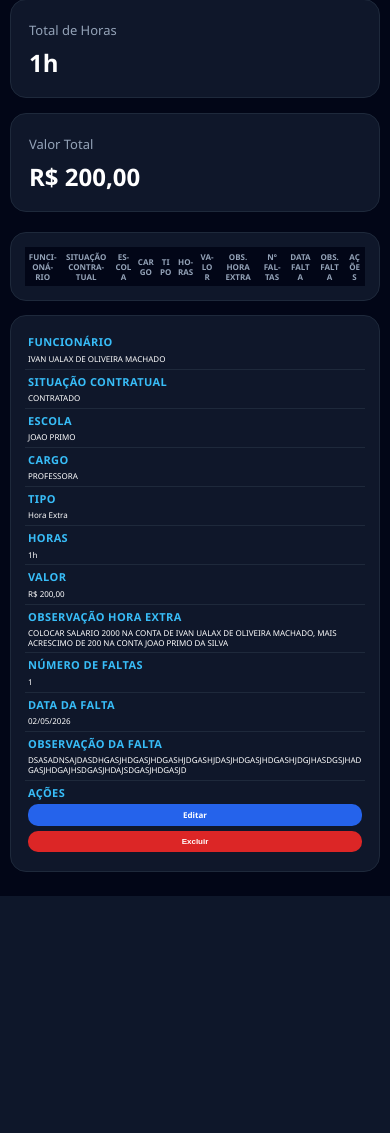
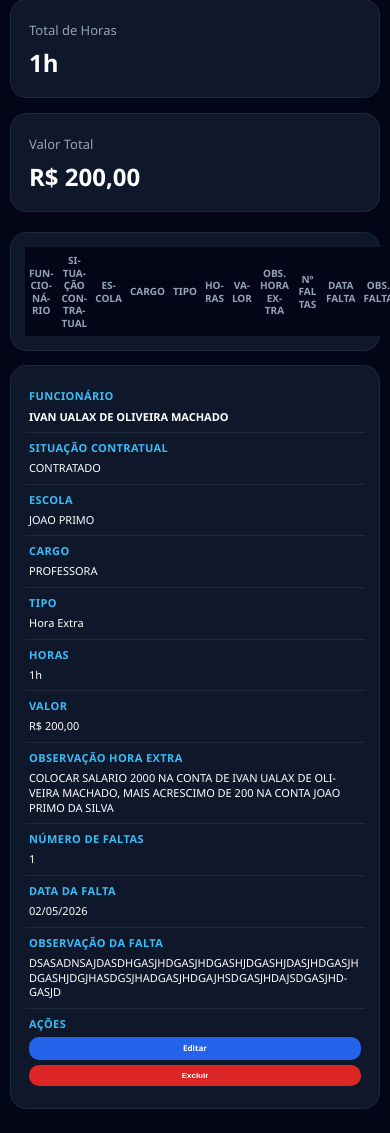
Before and after one commit to Ivan-Ualax/sistema-educacional, a Django app: page /lancamentos-mes/ in a window 390 px wide. Shown: the part 770-1903 px from the top of the page. Before the commit the page ends 1666 px from the top, so only its background shows below. Run offline with Django 5.2, Linux system fonts and the light colour scheme; a user stored in the database is signed in; data comes from the database, SQL or seed files in the repository; both versions use the stored data as it was after the commit.

Commit message:
Aumenta fonte da tabela de lançamentos

```diff
--- a/funcionarios/templates/lancamentos_mes.html
+++ b/funcionarios/templates/lancamentos_mes.html
@@ -1259,13 +1259,31 @@
     min-width:0 !important;
     max-width:none !important;
     width:auto;
-        padding:clamp(4px, .48vw, 9px) clamp(3px, .36vw, 7px) !important;
-        font-size:clamp(8px, .68vw, 12px) !important;
-        line-height:1.22;
+
+    padding:clamp(5px, .48vw, 9px)
+            clamp(3px, .36vw, 7px) !important;
+
+    line-height:1.35;
+
     white-space:normal !important;
-        overflow-wrap:anywhere !important;
-        word-break:break-word !important;
+    overflow-wrap:break-word !important;
+    word-break:normal !important;
     hyphens:auto;
+}
+
+#tabelaLancamentos th{
+    font-size:clamp(10px, .75vw, 13px) !important;
+}
+
+#tabelaLancamentos td{
+    font-size:clamp(11px, .82vw, 14px) !important;
+}
+
+/* Destaca e preserva melhor o nome */
+#tabelaLancamentos td:first-child{
+    font-weight:600;
+    overflow-wrap:break-word !important;
+    word-break:normal !important;
 }
 
     #tabelaLancamentos th{
@@ -1312,6 +1330,7 @@
     }
 
  @media (max-width:1366px){
+
     .subtitulo{
         margin-bottom:14px;
     }
@@ -1325,12 +1344,19 @@
         min-width:110px;
     }
 
-        #tabelaLancamentos th,
+    #tabelaLancamentos th{
+        font-size:10px !important;
+        padding:7px 4px !important;
+        line-height:1.25;
+    }
+
     #tabelaLancamentos td{
-            font-size:8px !important;
-            padding:5px 3px !important;
-        }
-    }
+        font-size:11px !important;
+        padding:8px 4px !important;
+        line-height:1.35;
+    }
+}
+
 
     @media (min-width:1601px){
         .acoes{
@@ -1350,6 +1376,30 @@
         /* Mantém os rótulos corretos mesmo quando a coluna Valor está oculta. */
         #tabelaLancamentos td::before{
             content:attr(data-label) !important;
+        }
+
+        /* Permite nomes maiores sem aumentar a tabela */
+        #tabelaLancamentos td:nth-child(1),
+        #tabelaLancamentos td:nth-child(2),
+        #tabelaLancamentos td:nth-child(3),
+        #tabelaLancamentos td:nth-child(4){
+            white-space:normal !important;
+            word-break:normal !important;
+            overflow-wrap:break-word !important;
+        }
+
+        /* Nome do funcionário com mais destaque */
+        #tabelaLancamentos td:nth-child(1){
+            font-weight:600;
+            line-height:1.4;
+        }
+
+        /* Mantém números e datas compactos */
+        #tabelaLancamentos td:nth-child(6),
+        #tabelaLancamentos td:nth-child(7),
+        #tabelaLancamentos td:nth-child(9),
+        #tabelaLancamentos td:nth-child(10){
+            white-space:nowrap !important;
 }
     }
 
@@ -1563,17 +1613,17 @@
 
             {% if pode_ver_valores %}
          <colgroup>
-                <col class="col-funcionario" style="width:10%">
-                <col class="col-situacao" style="width:8%">
-                <col class="col-escola" style="width:14%">
+            <col class="col-funcionario" style="width:12%">
+            <col class="col-situacao" style="width:9%">
+            <col class="col-escola" style="width:10%">
             <col class="col-cargo" style="width:8%">
             <col class="col-tipo" style="width:6%">
-                <col class="col-horas" style="width:4.5%">
-                <col class="col-valor" style="width:6%">
-                <col class="col-obs-hora" style="width:14%">
-                <col class="col-faltas" style="width:5%">
-                <col class="col-data" style="width:7%">
-                <col class="col-obs-falta" style="width:11.5%">
+            <col class="col-horas" style="width:4%">
+            <col class="col-valor" style="width:5%">
+            <col class="col-obs-hora" style="width:13%">
+            <col class="col-faltas" style="width:3.5%">
+            <col class="col-data" style="width:6%">
+            <col class="col-obs-falta" style="width:12%">
             <col class="col-acoes" style="width:6%">
         </colgroup>
             {% else %}
```
Also changed, not shown: db.sqlite3. Lines whose indentation alone changed are shown as unchanged.
